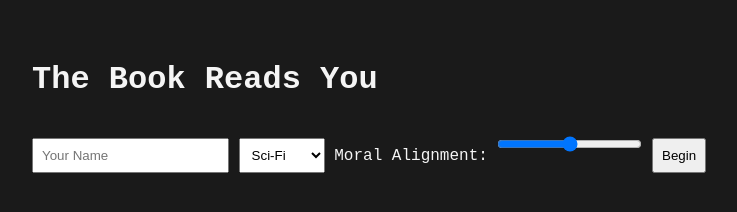
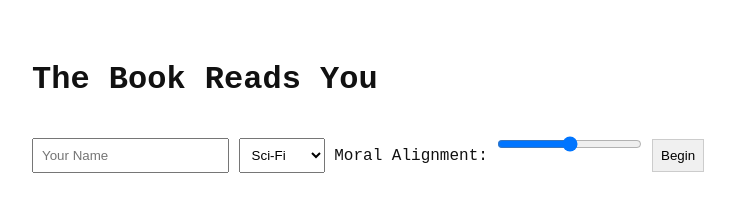
Before and after one commit to iampsYon/bookreadsyou, a plain HTML site: page index.html in a window 1280 px wide. Shown: the whole page, without its empty margins (208-945 px from the left). Drawn offline with Linux system fonts and the light colour scheme.

Commit message:
Update style.css

```diff
--- a/style.css
+++ b/style.css
@@ -1,6 +1,6 @@
 body {
-  background: #1a1a1a;
-  color: #f5f5f5;
+  background: #ffffff;
+  color: #111111;
   font-family: 'Courier New', monospace;
   padding: 2rem;
 }
@@ -18,4 +18,9 @@ input, select, button {
 }
 button {
   cursor: pointer;
+  background-color: #f0f0f0;
+  border: 1px solid #ccc;
 }
+button:hover {
+  background-color: #e0e0e0;
+}
```
